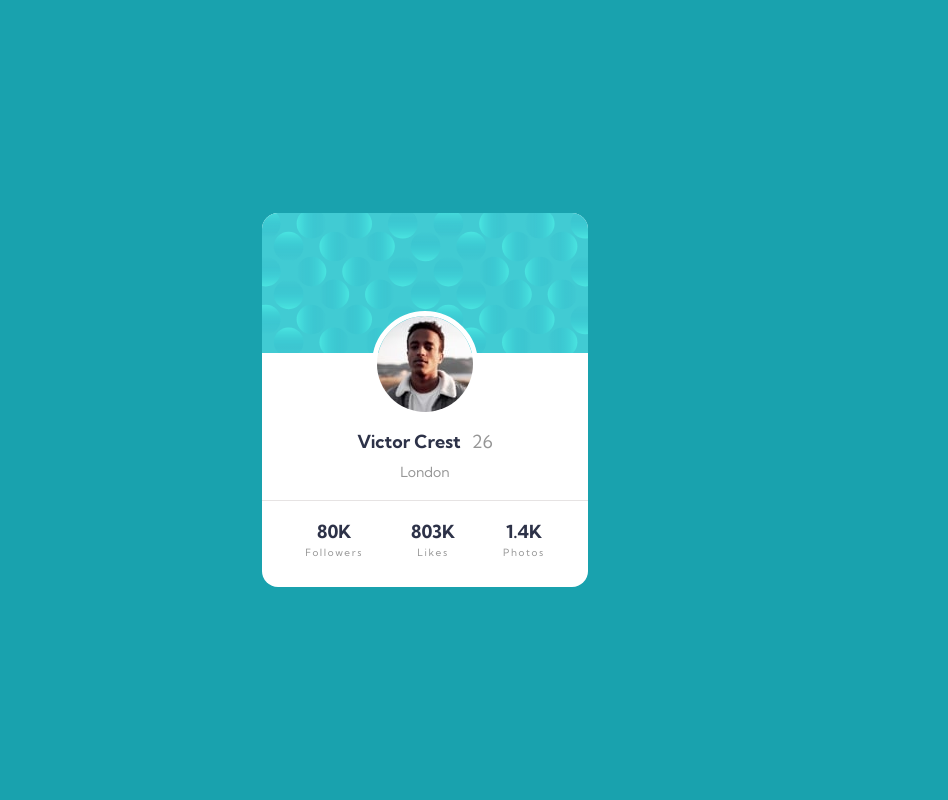
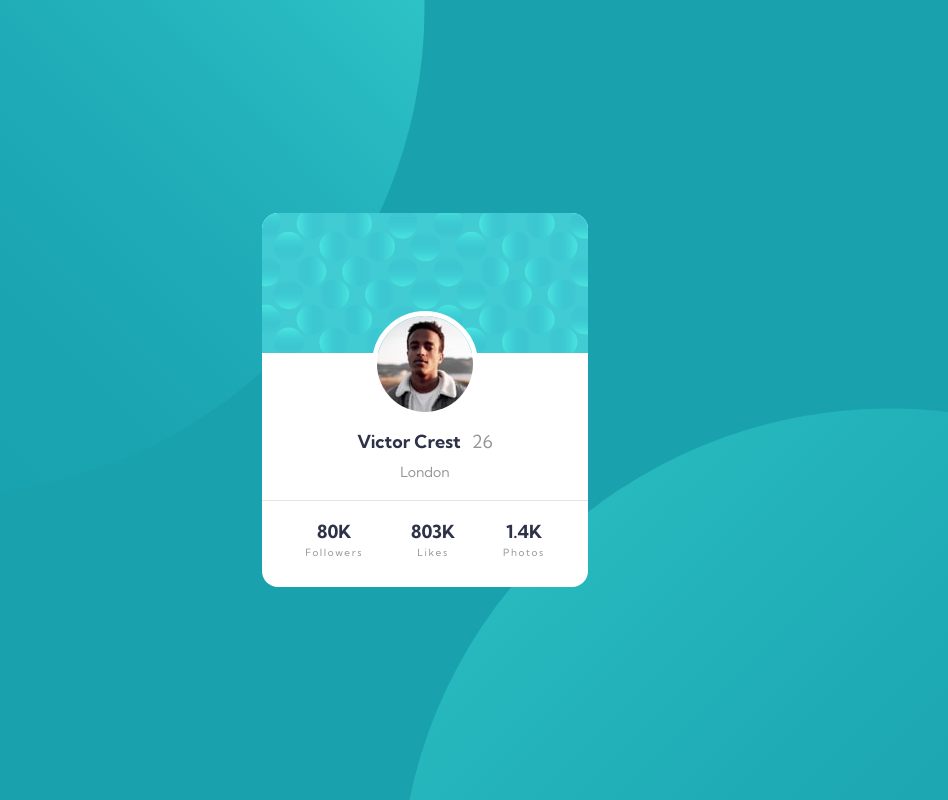
Before and after one commit to kpax10/profile-card-component-main, a plain HTML site: page index.html in a window 1280 px wide. Shown: the whole page, without its empty margins (215-1163 px from the left). Drawn offline with nearby package versions, Linux system fonts and the light colour scheme; files that its build step writes are made by us from their sources; files whose address does not match are found by name.

Commit message:
'..' in front of image links for github pages

```diff
--- a/styles/style.scss
+++ b/styles/style.scss
@@ -13,7 +13,7 @@ body {
     font-family: $font-text;
     font-size: 18px;
     background-color: $cyan;
-    background-image: url(./images/bg-pattern-top.svg), url(./images/bg-pattern-bottom.svg);
+    background-image: url(../images/bg-pattern-top.svg), url(../images/bg-pattern-bottom.svg);
     background-repeat: no-repeat, no-repeat;
     background-position: right 50vw bottom 38vh, left 48vw top 51vh;
 }
```
